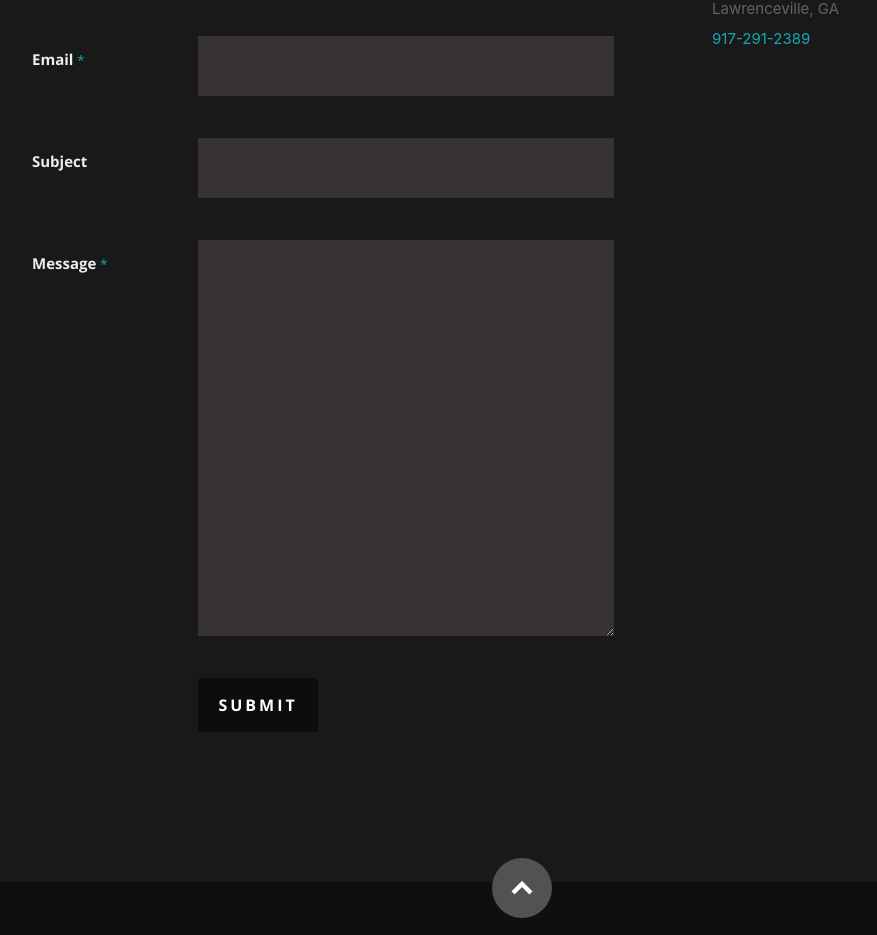
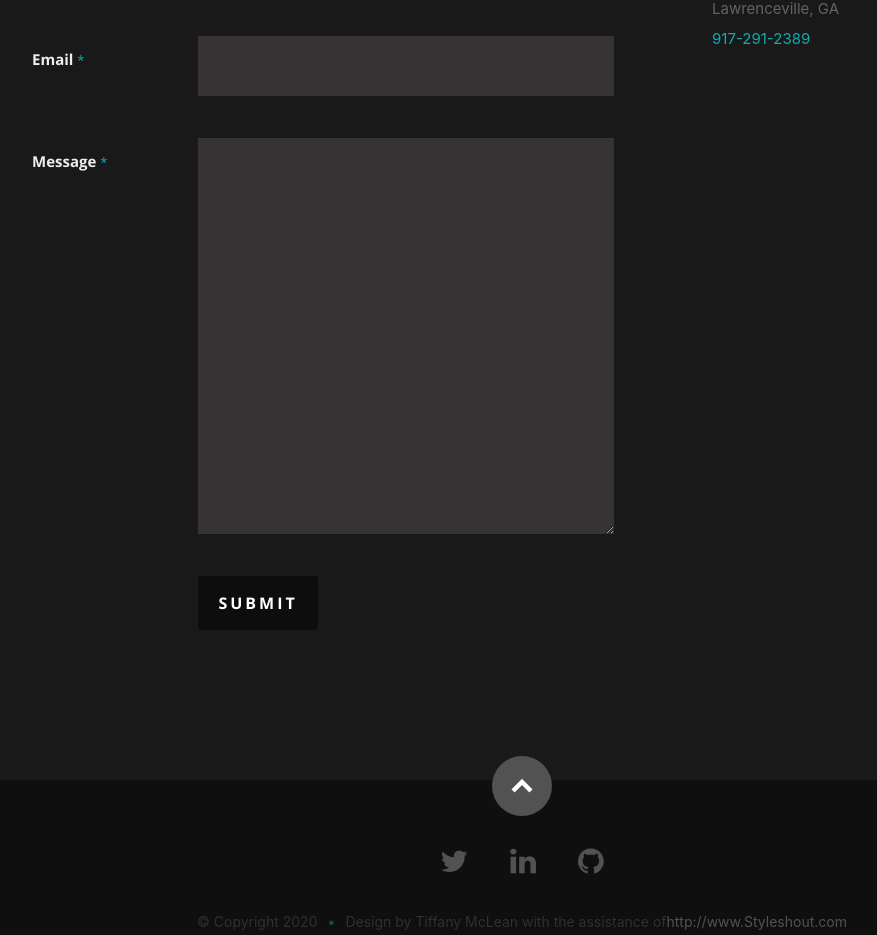
Before and after one commit to Aries324/portfolio, a React (Create React App) app: page / in a window 1280 px wide. Shown: the part 5496-6431 px from the top of the page, without its empty margins (118-995 px from the left). Built offline with nearby package versions, Linux system fonts and the light colour scheme.

Commit message:
changes name on form

```diff
--- a/src/components/contactus/contactus.js
+++ b/src/components/contactus/contactus.js
@@ -49,15 +49,7 @@ export default class ContactUs extends Component {
                       name="email"
                     />
                   </div>
-                  <div>
-                    <label >Subject</label>
-                    <input
-                      type="text"
-                      size={35}
-                      id="contactSubject"
-                      name="subject"
-                    />
-                  </div>
+
                   <div>
                     <label >
                       Message <span className="required">*</span>
@@ -66,7 +58,7 @@ export default class ContactUs extends Component {
                       cols={50}
                       rows={15}
                       id="contactMessage"
-                      name="InputMessage"
+                      name="message"
                     />
                   </div>
                   <div>
```
